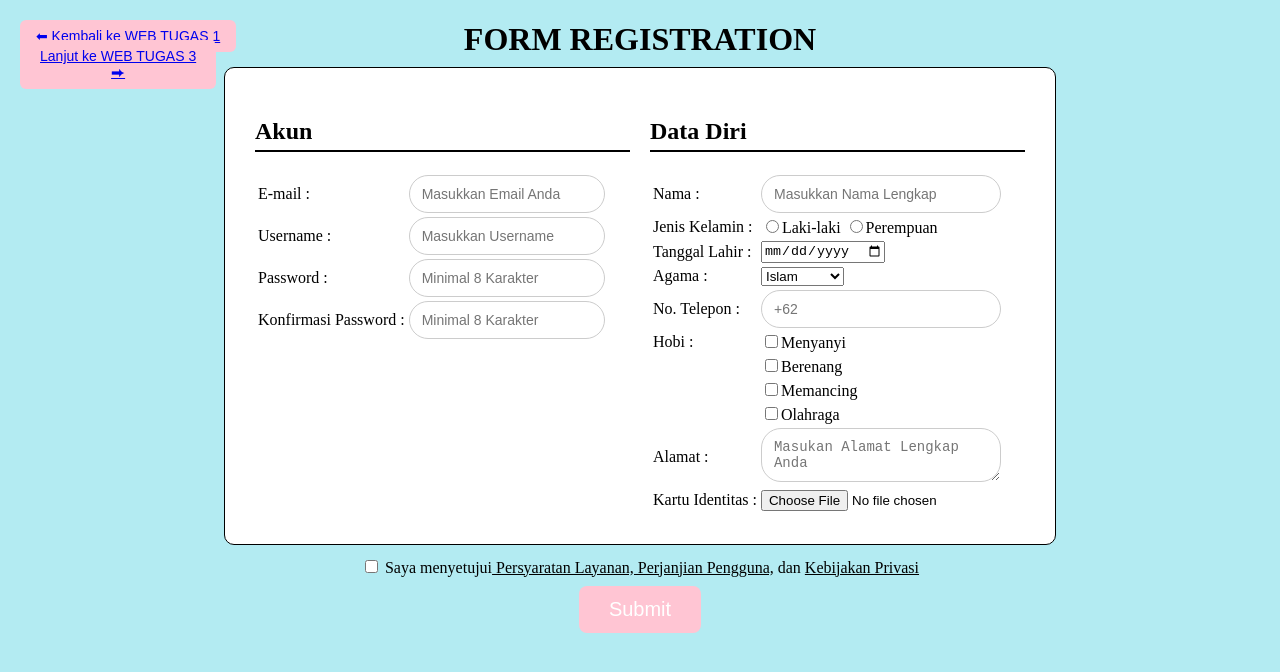
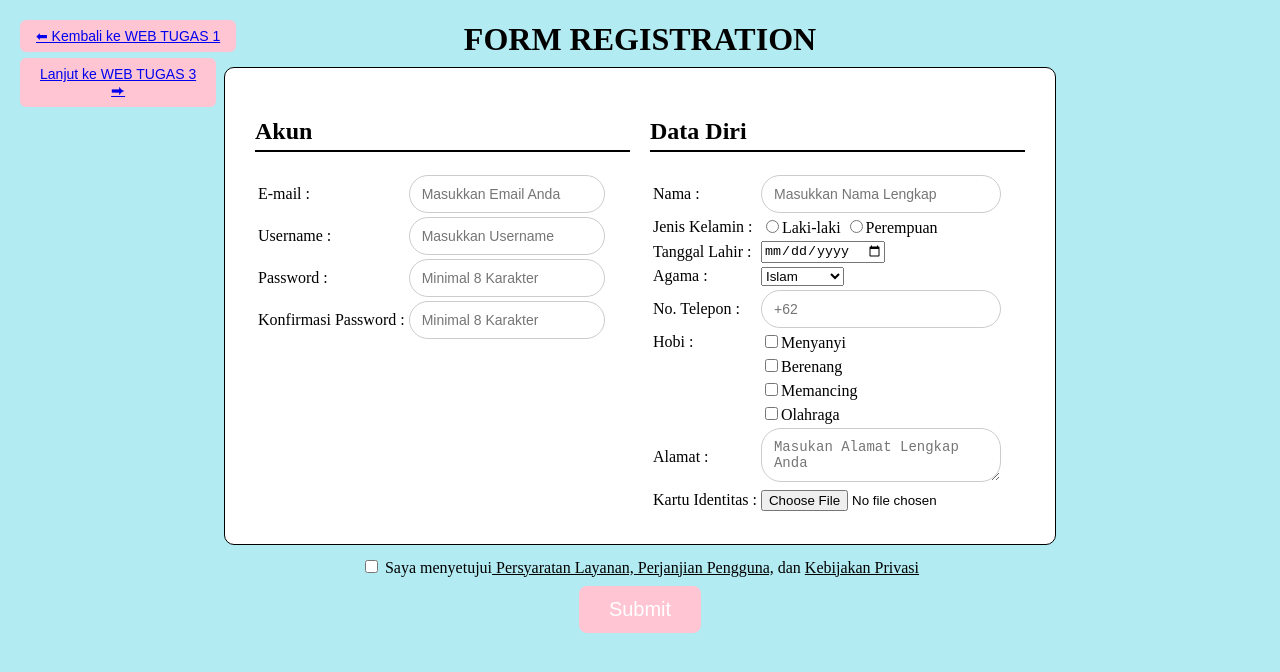
Before and after one commit to tabhitaksilitonga/tugas-2, a plain HTML site: page index.html in a window 1280 px wide. Drawn offline with Linux system fonts and the light colour scheme.

Commit message:
Update index.html

```diff
--- a/index.html
+++ b/index.html
@@ -7,7 +7,7 @@
   <body>
     <div class="back-button">
       <button><a href="https://tabhitaksilitonga.github.io/lyrics/">⬅ Kembali ke WEB TUGAS 1</a></button>
-    <div class="button-link">
+    <div class="button-link"><br>
       <button><a href="https://tabhitaksilitonga.github.io/tugas3/">Lanjut ke WEB TUGAS 3 ⮕</a></button>
     </div>
     </div>
```
